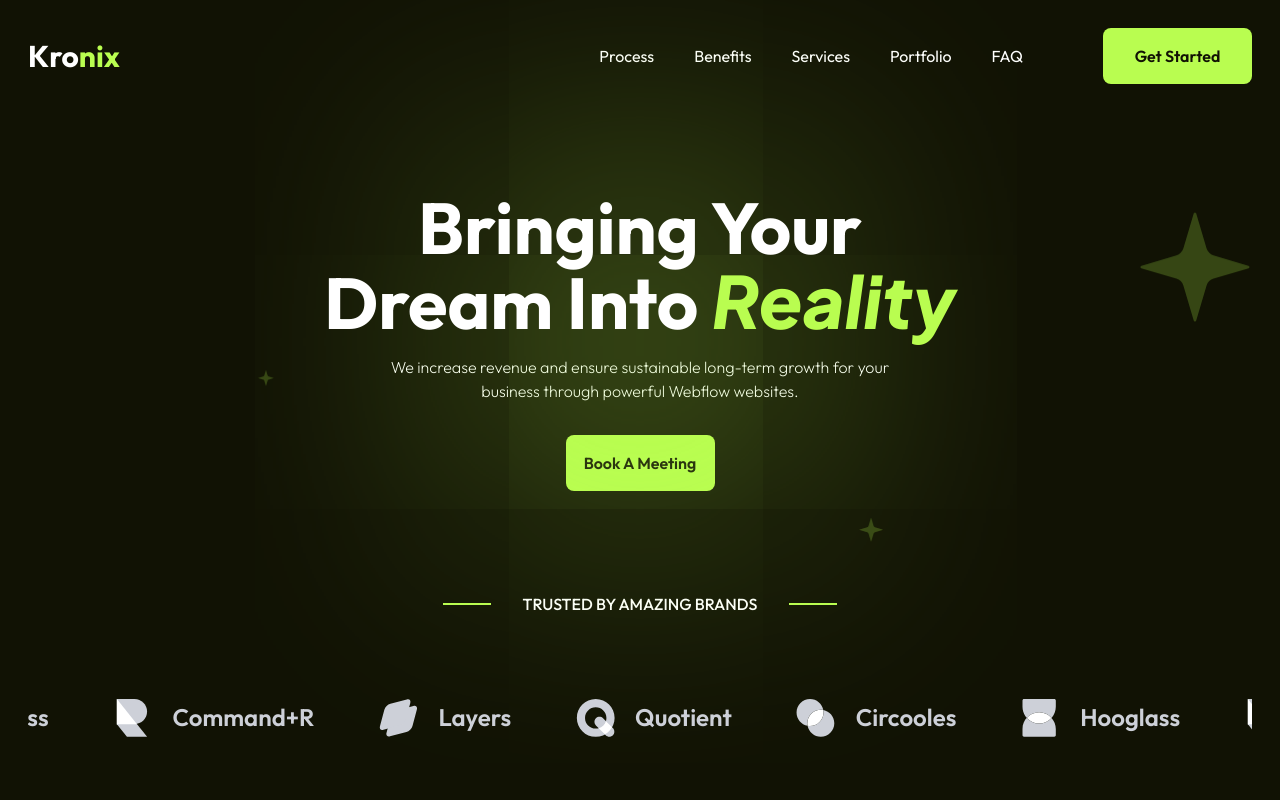
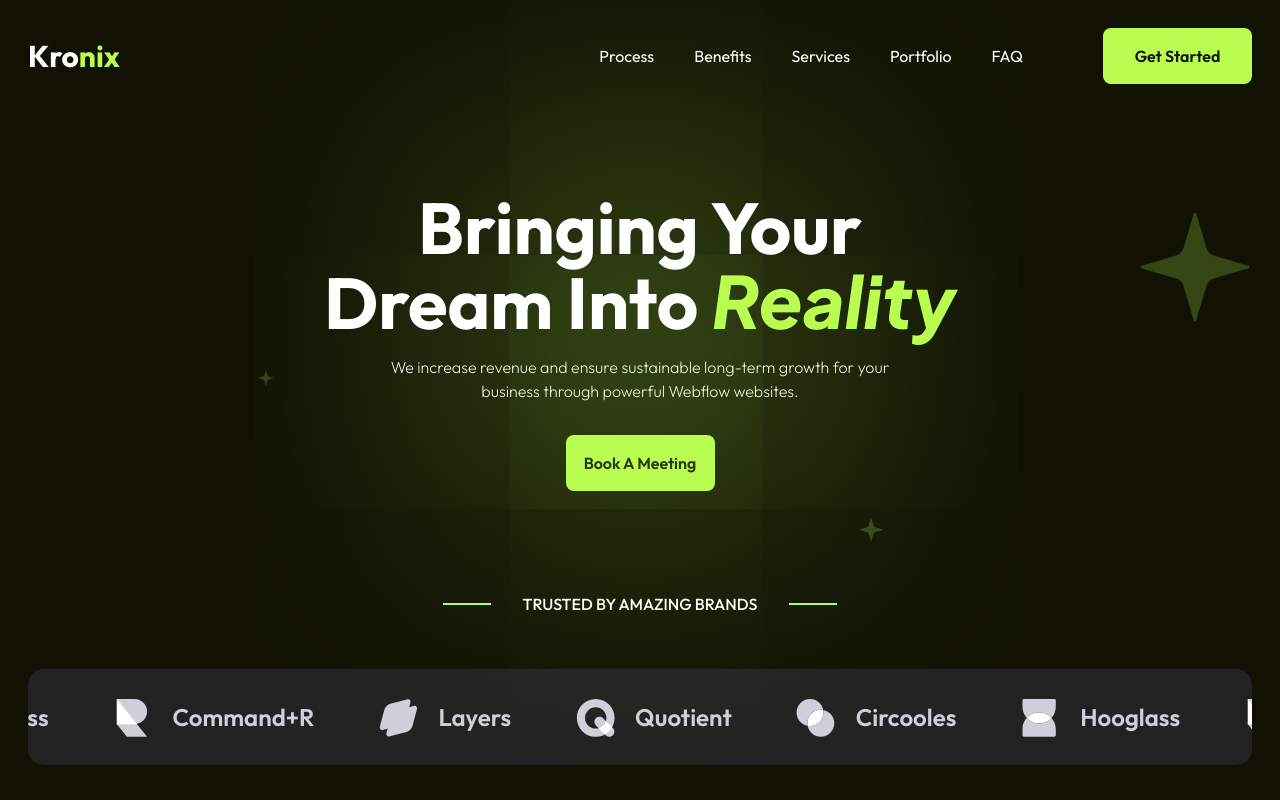
Before and after one commit to mehedihasanfaiyaz/kronix-saas, a React (Vite) app: page / in a window 1280 px wide. Shown: the top 800 px of the page. Built offline with nearby package versions, Linux system fonts and the light colour scheme.

Commit message:
style(header): add duration on animation

```diff
--- a/src/section/Brands.tsx
+++ b/src/section/Brands.tsx
@@ -26,7 +26,7 @@ export default function Brands() {
         initial={{ opacity: 0 }}
         animate={{ opacity: 1 }}
         transition={{ duration: 0.5 }}
-        className="mx-7 mt-8 flex overflow-hidden rounded-2xl py-7"
+        className="mx-7 mt-8 flex overflow-hidden rounded-2xl bg-bgCard py-7"
       >
         <motion.div
           initial={{ translateX: 0 }}
--- a/src/section/Header.tsx
+++ b/src/section/Header.tsx
@@ -67,7 +67,7 @@ export default function Header() {
           </div>
         </div>
         <div
-          className={`top-18 fixed right-0 z-50 h-screen w-full bg-background text-2xl text-white transition-transform lg:hidden ${
+          className={`top-18 fixed right-0 z-50 h-screen w-full bg-background text-2xl text-white transition-transform duration-500 ease-in-out lg:hidden ${
             isMenuOpen ? "translate-x-0" : "translate-x-full"
           }`}
         >
```
